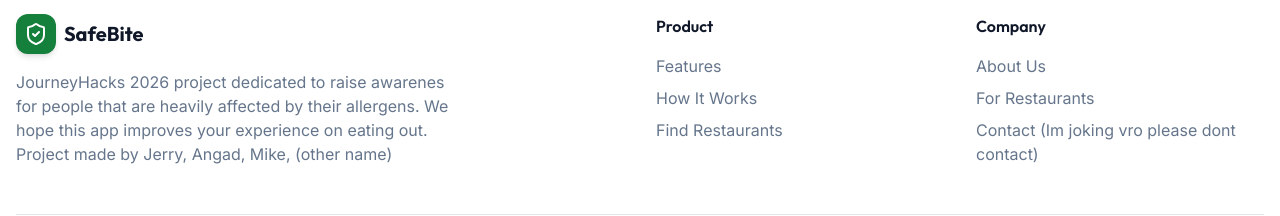
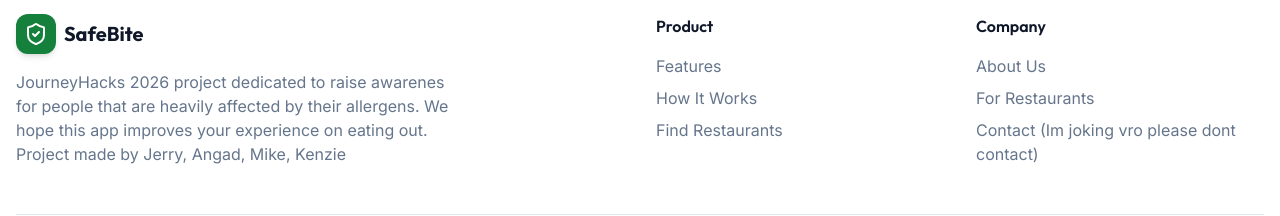
Before and after one commit to jymeng18/SafeBite, a React (Vite) app in the folder frontend/: page / in a window 1280 px wide. Shown: the part 3843-4059 px from the top of the page. Built offline with nearby package versions, Linux system fonts and the light colour scheme; no server answers.

Commit message:
hi again

```diff
--- a/frontend/src/components/landing/Footer.tsx
+++ b/frontend/src/components/landing/Footer.tsx
@@ -19,7 +19,7 @@ const Footer = () => {
             </Link>
             <p className="max-w-md text-muted-foreground">
               JourneyHacks 2026 project dedicated to raise awarenes for people that are heavily affected by their allergens. We hope this app improves your experience on eating out.
-              Project made by Jerry, Angad, Mike, (other name)
+              Project made by Jerry, Angad, Mike, Kenzie
             </p>
           </div>
 
```
